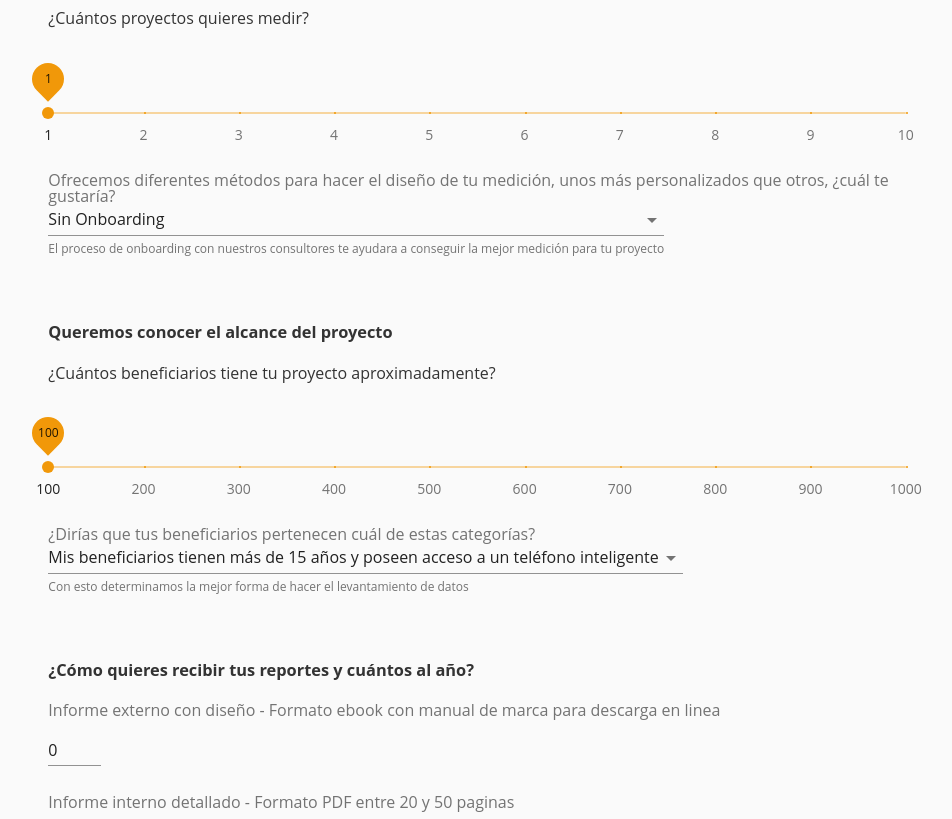
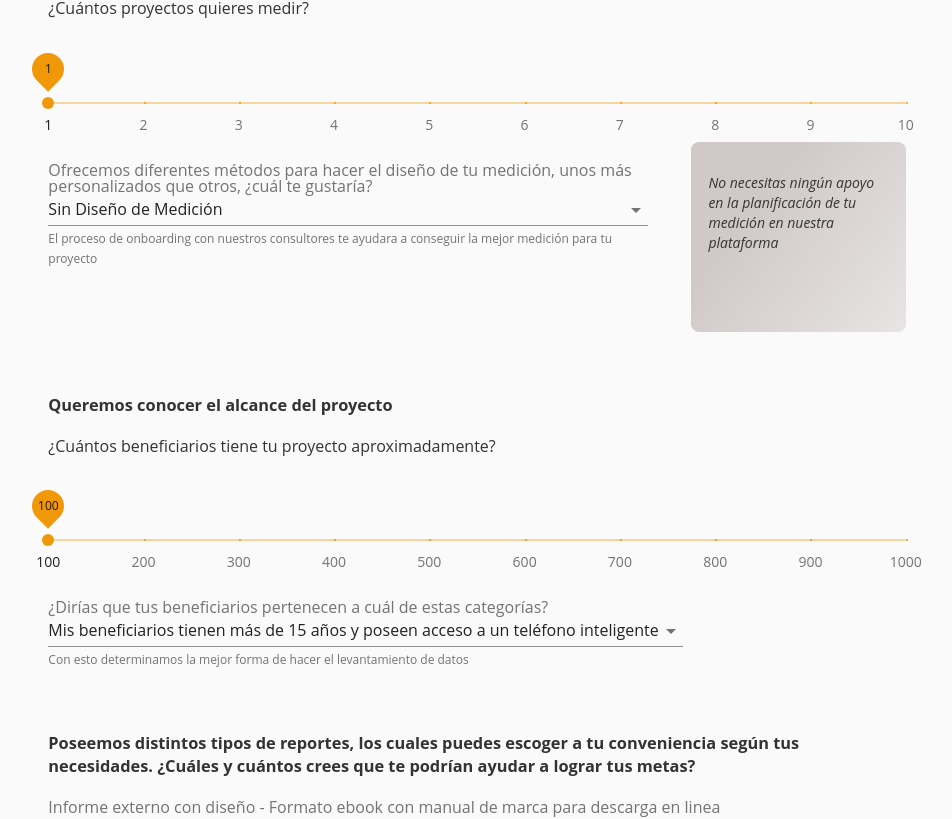
Before and after one commit to fontcuberta/calculator, a Next.js app: page / in a window 1280 px wide. Shown: the part 851-1670 px from the top of the page, without its empty margins (163-1115 px from the left). Built offline with nearby package versions, Linux system fonts and the light colour scheme.

Commit message:
Adding Onboarding Info section

```diff
--- a/src/domain/CalculateTotalFinancialPlan.ts
+++ b/src/domain/CalculateTotalFinancialPlan.ts
@@ -7,6 +7,13 @@ export enum CompanyDescription {
   NGO = "Organizaciones sin fines de lucro, pequeñas, medianas o grandes.",
   COMPANY = "Empresa nacional: empresas pequeñas, medianas o grandes todavía en desarrollo o crecimiento.",
   MULTINATIONAL = "Empresas grandes (retailers, bancos, Productos de consumo, entre otras) que poseen gran cantidad de grupos de interés nacionales e internacionales.",
+}
+export enum OnboardingDescription {
+  NO_ONBOARDING = "No necesitas ningún apoyo en la planificación de tu medición en nuestra plataforma",
+  THEORY_OF_CHANGE = "Empresa nacional: empresas pequeñas, medianas o grandes todavía en desarrollo o crecimiento.",
+  GROUP_WEBINAR = "El proceso del diseño de la medición se realiza en conjunto con otras organizaciones a través de webinars.",
+  INDIVIDUAL_WEBINAR = "Realizas el proceso de medición individualmente siguiendo webinars online no personalizados.",
+  CUSTOMIZED = "El proceso del diseño de la medición se realiza uno a uno contigo con un consultor asignado para tus necesidades",
 }
 
 export enum MeasureGoal {
@@ -111,6 +118,9 @@ function getTotalDataCollectionPrice(
       return numberOfProjects * (0.03 * (numberOfBeneficiaries - 500) + 600)
     }
   }
+  if (dataCollectionType === DataCollectionType.OFFLINE) {
+    return 0 // Data Collection on paper is included in the platform total
+  }
   throw new Error(`getTotalDataCollectionPrice not implemented for ${dataCollectionType}`)
 }
 function getProjectBasePrice(numberOfProjects: number, projectUnitPrice: number) {
--- a/src/pages/index.tsx
+++ b/src/pages/index.tsx
@@ -25,13 +25,16 @@ import {
   MeasureGoal,
   DataCollectionType,
   OnboardingType,
+  OnboardingDescription,
 } from "../domain/CalculateTotalFinancialPlan"
 
 let companyInfo = CompanyDescription.MULTINATIONAL
+let onboardingInfo = OnboardingDescription.NO_ONBOARDING
 
 const bindEventValueTo = (eventHandelerFn: any) => (event: any) => {
   eventHandelerFn(event.target.value)
   updateCompanyInfo(event.target.value)
+  updateOnboardingInfo(event.target.value)
 }
 
 const updateCompanyInfo = (eventValue: any) => {
@@ -43,6 +46,24 @@ const updateCompanyInfo = (eventValue: any) => {
   }
   if (eventValue === CompanyType.COMPANY) {
     companyInfo = CompanyDescription.COMPANY
+  }
+}
+
+const updateOnboardingInfo = (eventValue: any) => {
+  if (eventValue === OnboardingType.NO_ONBOARDING) {
+    onboardingInfo = OnboardingDescription.NO_ONBOARDING
+  }
+  if (eventValue === OnboardingType.THEORY_OF_CHANGE) {
+    onboardingInfo = OnboardingDescription.THEORY_OF_CHANGE
+  }
+  if (eventValue === OnboardingType.GROUP_WEBINAR) {
+    onboardingInfo = OnboardingDescription.GROUP_WEBINAR
+  }
+  if (eventValue === OnboardingType.INDIVIDUAL_WEBINAR) {
+    onboardingInfo = OnboardingDescription.INDIVIDUAL_WEBINAR
+  }
+  if (eventValue === OnboardingType.CUSTOMIZED) {
+    onboardingInfo = OnboardingDescription.CUSTOMIZED
   }
 }
 
@@ -150,7 +171,7 @@ const Home = () => {
                     <h3>Háblanos un poco de tu organización, ¿cómo te defines?</h3>
                   </div>
                   <div className="question">
-                    <div className="selector1">
+                    <div className="selector-with-info">
                       <InputLabel>Tu empresa es...</InputLabel>
                       <FormControl>
                         <Select
@@ -244,7 +265,8 @@ const Home = () => {
                       }}
                     />
                   </div>
-                  <div className="selector">
+                  <div className="question">
+                    <div className="selector-with-info">
                       <InputLabel>
                         Ofrecemos diferentes métodos para hacer el diseño de tu medición, unos más
                         personalizados que otros, ¿cuál te gustaría?
@@ -255,9 +277,11 @@ const Home = () => {
                           value={onboardingType}
                           onChange={bindEventValueTo(setOnboardingType)}
                         >
-                        <MenuItem value={OnboardingType.NO_ONBOARDING}>Sin Onboarding</MenuItem>
+                          <MenuItem value={OnboardingType.NO_ONBOARDING}>
+                            Sin Diseño de Medición
+                          </MenuItem>
                           <MenuItem value={OnboardingType.THEORY_OF_CHANGE}>
-                          Diseño Teoría de Cambio
+                            Diseño de Teoría del Cambio
                           </MenuItem>
                           <MenuItem value={OnboardingType.GROUP_WEBINAR}>
                             Webinar Grupal - Trabajarás con otras empresas creando tu medición
@@ -270,10 +294,14 @@ const Home = () => {
                           </MenuItem>
                         </Select>
                         <FormHelperText>
-                        El proceso de onboarding con nuestros consultores te ayudara a conseguir la
-                        mejor medición para tu proyecto
+                          El proceso de onboarding con nuestros consultores te ayudara a conseguir
+                          la mejor medición para tu proyecto
                         </FormHelperText>
                       </FormControl>
+                    </div>
+                    <div className="info-section-onboarding">
+                      <p>{onboardingInfo}</p>
+                    </div>
                   </div>
                 </div>
                 <div className="survey-section">
@@ -300,7 +328,7 @@ const Home = () => {
                   </div>
                   <div className="selector">
                     <InputLabel>
-                      ¿Dirías que tus beneficiarios pertenecen cuál de estas categorías?
+                      ¿Dirías que tus beneficiarios pertenecen a cuál de estas categorías?
                     </InputLabel>
                     <FormControl>
                       <Select
@@ -330,7 +358,11 @@ const Home = () => {
                 </div>
 
                 <div className="survey-section">
-                  <h3>¿Cómo quieres recibir tus reportes y cuántos al año? </h3>
+                  <h3>
+                    Poseemos distintos tipos de reportes, los cuales puedes escoger a tu
+                    conveniencia según tus necesidades. ¿Cuáles y cuántos crees que te podrían
+                    ayudar a lograr tus metas?{" "}
+                  </h3>
                   <div className="selector">
                     <InputLabel>
                       Informe externo con diseño - Formato ebook con manual de marca para descarga
@@ -513,13 +545,26 @@ const Home = () => {
             display: flex;
           }
           .info-section {
+            margin-left: -20%;
+            padding: 2%;
             float: right;
-            width: 30%;
-            height: 200px;
-            background-color: grey;
+            width: 25%;
+            height: 190px;
+            background: linear-gradient(127.45deg, #d0c9c8 31.19%, rgba(240, 237, 237, 0) 155.12%);
+            border-radius: 4%;
+            font-style: italic;
+          }
+          .info-section-onboarding {
+            margin-left: 5%;
+            padding: 2%;
+            float: right;
+            width: 25%;
+            height: 190px;
+            background: linear-gradient(127.45deg, #d0c9c8 31.19%, rgba(240, 237, 237, 0) 155.12%);
+            border-radius: 4%;
+            font-style: italic;
           }
           .section-title {
-            background-color: #f0eded;
             padding: 0.5%;
             marging: 1%;
           }
@@ -547,7 +592,7 @@ const Home = () => {
           .description {
             text-align: center;
           }
-          .selector1 {
+          .selector-with-info {
             float: left;
             margin-top: 20px;
             width: 70%;
```
Lines whose indentation alone changed are shown as unchanged.
